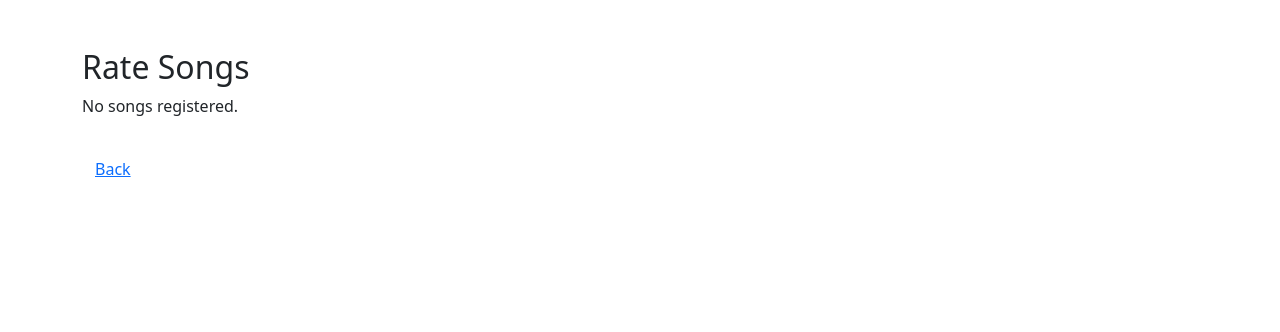
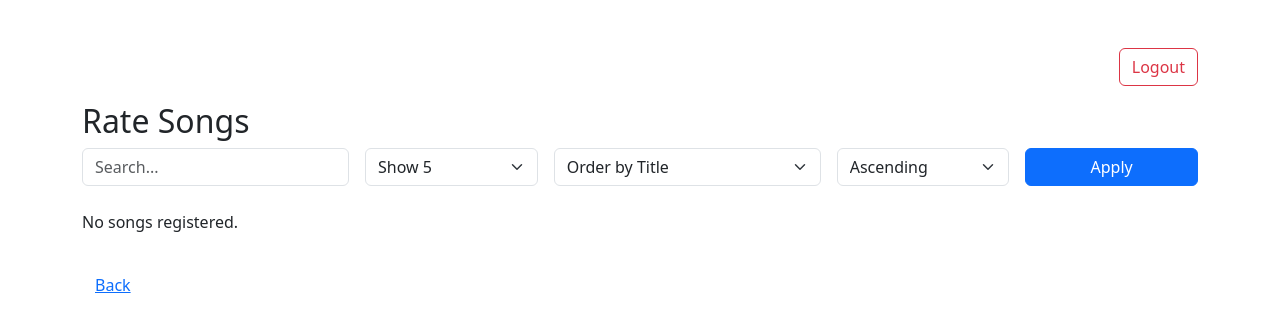
Before and after one commit to giovannabbottino/music-recommendation-system, a Flask app: template src/templates/rate_music.html in a window 1280 px wide. Shown: the top 332 px of the page. Run offline with Flask 3, Linux system fonts and the light colour scheme; the template is opened without the code that fills it, so the values that code supplies are empty.

Commit message:
add rating

```diff
--- a/src/app.py
+++ b/src/app.py
@@ -32,7 +32,7 @@ def register():
         try:
             service.register_user(userName, birthYear, email)
             flash('User registered successfully!', 'success')
-            return redirect(url_for('register'))
+            return redirect(url_for('index'))
         except Exception as e:
             if 'already exists' in str(e):
                 session['user'] = {'userName': userName, 'email': email}
@@ -80,7 +80,17 @@ def logout():
 @app.route('/rate-music', methods=['GET', 'POST'])
 @login_required
 def rate_music():
-    musics = service.list_musics()
+    # Get query params for limit, search, order_by, order_dir
+    limit = request.args.get('limit', default=10, type=int)
+    search = request.args.get('search', default='', type=str)
+    order_by = request.args.get('order_by', default='title', type=str)
+    order_dir = request.args.get('order_dir', default='asc', type=str)
+    user = session.get('user')
+    user_name = user['userName'] if user else None
+    musics = service.list_musics(limit=limit, search=search, order_by=order_by, order_dir=order_dir, user_name=user_name)
+    for m in musics:
+        if 'user_rating' not in m:
+            m['user_rating'] = service.get_user_rating(user_name, m['title']) if user_name else None
     if request.method == 'POST':
         music_title = request.form['submit_rating']
         rating_value = request.form.get(f'rating_{music_title}')
@@ -93,8 +103,8 @@ def rate_music():
                 flash(f'Error registering rating: {str(e)}', 'danger')
         else:
             flash('Please select a rating.', 'warning')
-        return redirect(url_for('rate_music'))
-    return render_template('rate_music.html', musics=musics)
+        return redirect(url_for('rate_music', limit=limit, search=search, order_by=order_by, order_dir=order_dir))
+    return render_template('rate_music.html', musics=musics, limit=limit, search=search, order_by=order_by, order_dir=order_dir)
 
 if __name__ == "__main__":
     app.run(debug=True)
--- a/src/templates/rate_music.html
+++ b/src/templates/rate_music.html
@@ -7,7 +7,40 @@
 </head>
 <body>
 <div class="container mt-5">
+    <div class="d-flex justify-content-end mb-3">
+        <a href="/logout" class="btn btn-outline-danger">Logout</a>
+    </div>
     <h2>Rate Songs</h2>
+    <form class="row g-3 mb-4" method="get">
+        <div class="col-md-3">
+            <input type="text" class="form-control" name="search" placeholder="Search..." value="{{ search }}">
+        </div>
+        <div class="col-md-2">
+            <select class="form-select" name="limit">
+                {% for l in [5, 10, 20, 50, 100] %}
+                    <option value="{{ l }}" {% if limit == l %}selected{% endif %}>Show {{ l }}</option>
+                {% endfor %}
+            </select>
+        </div>
+        <div class="col-md-3">
+            <select class="form-select" name="order_by">
+                <option value="title" {% if order_by == 'title' %}selected{% endif %}>Order by Title</option>
+                <option value="year" {% if order_by == 'year' %}selected{% endif %}>Order by Year</option>
+                <option value="singer" {% if order_by == 'singer' %}selected{% endif %}>Order by Singer/Band</option>
+                <option value="genre" {% if order_by == 'genre' %}selected{% endif %}>Order by Genre</option>
+                <option value="user_rating" {% if order_by == 'user_rating' %}selected{% endif %}>Order by User Rating</option>
+            </select>
+        </div>
+        <div class="col-md-2">
+            <select class="form-select" name="order_dir">
+                <option value="asc" {% if order_dir == 'asc' %}selected{% endif %}>Ascending</option>
+                <option value="desc" {% if order_dir == 'desc' %}selected{% endif %}>Descending</option>
+            </select>
+        </div>
+        <div class="col-md-2">
+            <button type="submit" class="btn btn-primary w-100">Apply</button>
+        </div>
+    </form>
     {% if musics %}
     <form method="POST">
         <table class="table">
@@ -30,9 +63,14 @@
                     <td>{{ music.genre }}</td>
                     <td>
                         <select name="rating_{{ music.title }}" class="form-select">
+                            {% if music.user_rating %}
+                                <option value="{{ music.user_rating }}" selected>{{ music.user_rating }}</option>
+                            {% endif %}
                             <option value="">Select</option>
                             {% for i in range(1,6) %}
-                                <option value="{{ i }}">{{ i }}</option>
+                                {% if not music.user_rating or i != music.user_rating %}
+                                    <option value="{{ i }}">{{ i }}</option>
+                                {% endif %}
                             {% endfor %}
                         </select>
                     </td>
```
Also changed, not shown: src/application/ontology_service.py (+5 -2 lines), src/infrastructure/ontology_repository.py (+37 -4 lines).
